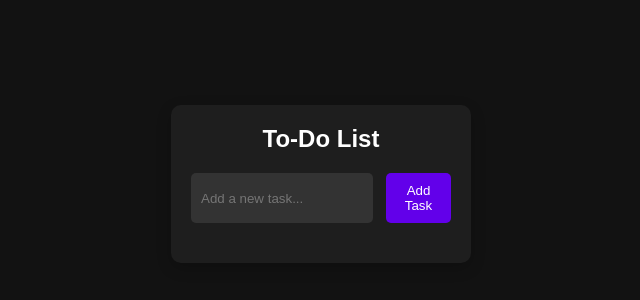
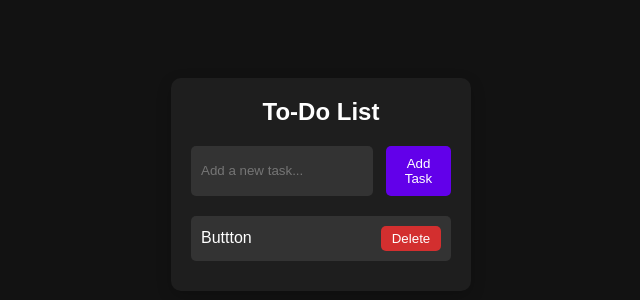
Before and after one commit to AshishSingh82103/Web-dev-pro, a plain HTML site: page JavaScriptProject/01_ToDoList_localStorage/index.html in a window 1280 px wide. Shown: the part 216-516 px from the top of the page, without its empty margins (319-959 px from the left). Drawn offline with Linux system fonts and the light colour scheme.

Commit message:
Initial commit

```diff
--- a/JavaScriptProject/01_ToDoList_localStorage/index.html
+++ b/JavaScriptProject/01_ToDoList_localStorage/index.html
@@ -13,7 +13,11 @@
         <input type="text" id="todo-input" placeholder="Add a new task..." />
         <button id="add-task-btn">Add Task</button>
       </div>
-      <ul id="todo-list"></ul>
+      <ul id="todo-list">
+        <li>Buttton
+          <button>Delete</button>
+        </li>
+      </ul>
     </div>
     <script src="./script.js"></script>
   </body>
--- a/JavaScriptProject/01_ToDoList_localStorage/script.js
+++ b/JavaScriptProject/01_ToDoList_localStorage/script.js
@@ -1 +1,3 @@
 // Functionallty part
+
+document.getElementById('');
```
